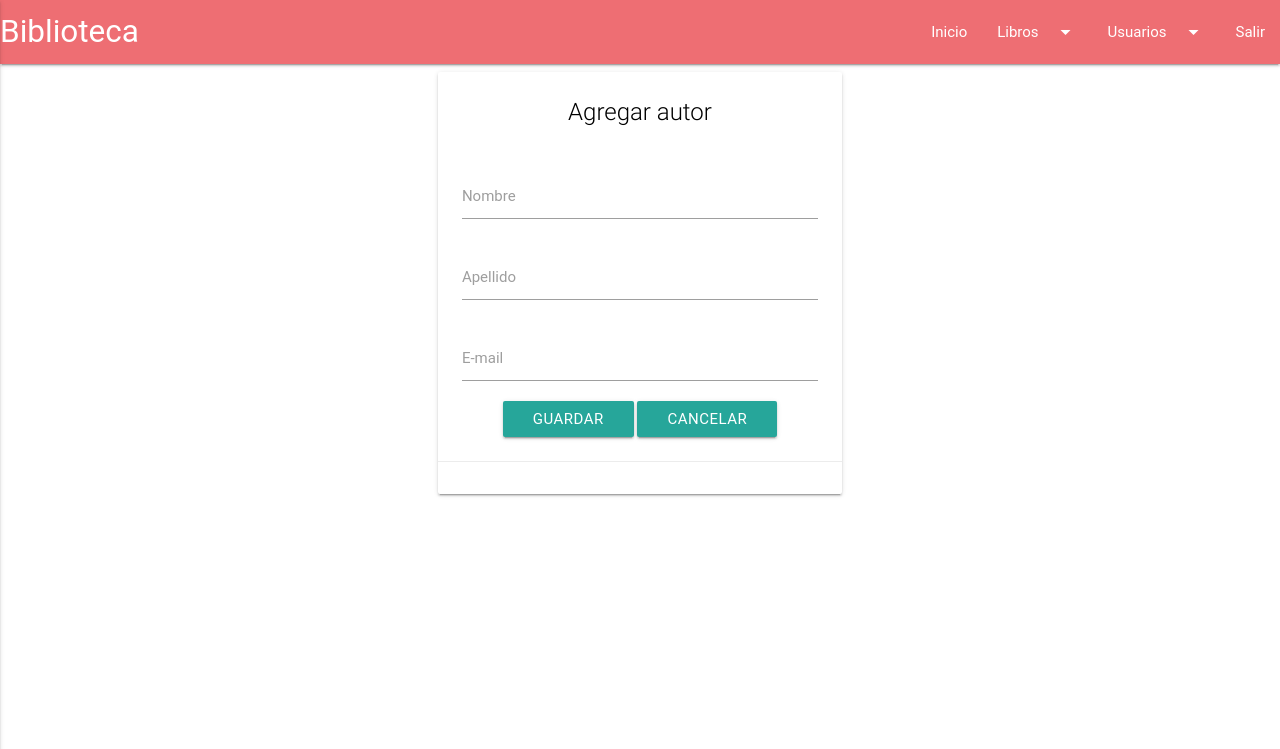
After one commit to elmerestuardo/proyectofinalPC, a Django app: template blog/templates/blog/agregar_autor.html in a window 1280 px wide, after a click that opens the changed part. The commit adds this page. Shown: the top 749 px of the page. Run offline with Django 3.2, Linux system fonts and the light colour scheme; the template is opened without the code that fills it: values that come from a table or form of the project are taken from there, others are empty; some libraries are stand-ins or nearby versions; some web fonts are replaced.

Commit message:
agregar autor - no terminado

```diff
--- /dev/null
+++ b/blog/forms.py
@@ -0,0 +1,28 @@
+from django import forms
+from .models import Editorial,Autor,Libro
+from django.contrib.auth.models import User
+
+class AutorForm(forms.ModelForm):
+    class Meta:
+        model = Autor
+        fields = ('nombre','apellidos','email',)
+class EditorialForm(forms.ModelForm):
+    class Meta:
+        model = Editorial
+        fields =('nombre','direccion','ciudad','estado_provincia','pais','sitioweb',)
+class LibroForm(forms.ModelForm):
+    class Meta:
+        model = Libro
+        fields =('titulo','autores','editorial','fecha_publicacion',)
+        widgets = {
+            'autores':forms.SelectMultiple,
+            'editorial': forms.Select,
+}
+class UsuarioForm(forms.ModelForm):
+    class Meta:
+        model = User
+        fields = ('username','password','groups')
+        widgets = {
+            'password':forms.PasswordInput,
+            'groups': forms.SelectMultiple,
+}
--- /dev/null
+++ b/blog/templates/blog/agregar_autor.html
@@ -0,0 +1,35 @@
+{%extends 'blog/base_admin.html'%}
+{%block content%}
+<div class="row">
+  <div class="col s12 m6 offset-m3 l4 offset-l4">
+    <div class="card black-text">
+      <form method="POST">{% csrf_token %}
+      <div class="card-content">
+        <center><span class="card-title">Agregar autor</span></center>
+        <br>
+        {{ formulario.non_field_errors }}
+        <div class="input-field">
+            {{ formulario.nombre.errors }}
+            <label for="{{ formulario.nombre.id_for_label }}">Nombre</label>
+            {{ formulario.nombre }}
+        </div>
+        <div class="input-field">
+            {{ formulario.apellido.errors }}
+            <label for="{{ formulario.apellidos.id_for_label }}">Apellido</label>
+            {{ formulario.apellidos }}
+        </div>
+        <div class="input-field">
+            {{ formulario.email.errors }}
+            <label for="{{ formulario.email.id_for_label }}">E-mail</label>
+            {{ formulario.email }}
+        </div>
+        <center><button class="btn waves-effect waves-light" type="submit">Guardar</button> <a href="/" class="btn waves-effect waves-light">Cancelar</a></center>
+      </div>
+      <div class="card-action">
+
+      </div>
+      </form>
+    </div>
+  </div>
+</div>
+{%endblock%}
--- /dev/null
+++ b/blog/templates/blog/base_admin.html
@@ -0,0 +1,61 @@
+<!DOCTYPE html>
+<html>
+<head>
+  <meta charset="UTF-8">
+  <link href="http://fonts.googleapis.com/icon?family=Material+Icons" rel="stylesheet">
+  <link rel="stylesheet" href="https://cdnjs.cloudflare.com/ajax/libs/materialize/0.97.8/css/materialize.min.css">
+  <meta name="viewport" content="width=device-width, initial-scale=1.0"/>
+  <script type="text/javascript" src="https://code.jquery.com/jquery-2.1.1.min.js"></script>
+  <script src="https://cdnjs.cloudflare.com/ajax/libs/materialize/0.97.8/js/materialize.min.js"></script>
+  <title>Biblioteca</title>
+  <script type="text/javascript">
+  $(function(){
+    $('ul.tabs').tabs();
+    $(".button-collapse").sideNav();
+    $('select').material_select();
+    $(".dropdown-button").dropdown({
+      hover: false,
+
+    });
+  });
+  </script>
+</head>
+<body>
+  <ul id="dropdown1" class="dropdown-content">
+    <li><a href="/administrador/libros/agregar_autor">Agregar</a></li>
+    <li class="divider"></li>
+    <li><a href="#!">Modificar</a></li>
+    <li class="divider"></li>
+    <li><a href="#!">Eliminar</a></li>
+    <li class="divider"></li>
+  </ul>
+  <ul id="dropdown2" class="dropdown-content">
+    <li><a href="#!">Agregar</a></li>
+    <li class="divider"></li>
+    <li><a href="#!">Modificar</a></li>
+    <li class="divider"></li>
+    <li><a href="#!">Eliminar</a></li>
+    <li class="divider"></li>
+  </ul>
+  <nav>
+    <div class="nav-wrapper">
+      <a href="#!" class="brand-logo">Biblioteca</a>
+      <a href="#" data-activates="mobile-demo" class="button-collapse"><i class="material-icons">menu</i></a>
+      <ul class="right hide-on-med-and-down">
+        <li><a href="/">Inicio</a></li>
+        <li><a class="dropdown-button" data-beloworigin="true" href="#!" data-activates="dropdown1">Libros<i class="material-icons right">arrow_drop_down</i></a></li>
+        <li><a class="dropdown-button" href="#!" data-activates="dropdown2">Usuarios<i class="material-icons right">arrow_drop_down</i></a></li>
+        <li><a href="/salir">Salir</a></li>
+      </ul>
+      <ul class="side-nav" id="mobile-demo">
+        <li><a href="/">Inicio</a></li>
+        <li><a class="dropdown-button" href="#!" data-activates="dropdown1">Libros<i class="material-icons right">arrow_drop_down</i></a></li>
+        <li><a class="dropdown-button" href="#!" data-activates="dropdown2">Usuarios<i class="material-icons right">arrow_drop_down</i></a></li>
+        <li><a href="/salir">Salir</a></li>
+      </ul>
+    </div>
+  </nav>
+  {%block content%}
+  {%endblock%}
+</body>
+</html>
--- a/blog/urls.py
+++ b/blog/urls.py
@@ -4,6 +4,7 @@ from . import views
 urlpatterns = [
         url(r'^$', views.iniciar),
         url(r'^administrador$', views.administrador),
-        url(r'^usuario$', views.usuario),
+        url(r'^usuario/libros/listado$', views.usuario),
         url(r'^salir$', views.salir),
+        url(r'^administrador/libros/agregar_autor$', views.agregar_autor),
 ]
```
Also changed, not shown: blog/templates/blog/administrador.html (+5 -8 lines), blog/templates/blog/base.html (added, +39 -0 lines), blog/templates/blog/usuario.html (+3 -6 lines), blog/views.py (+16 -2 lines).
